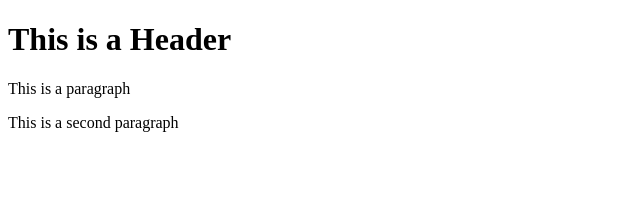
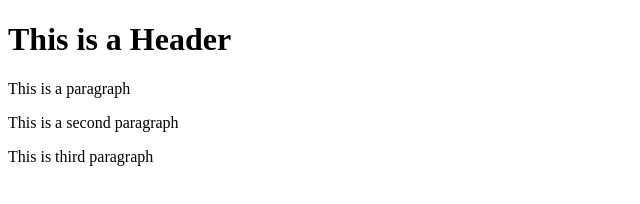
Before and after one commit to nareshmoorthy/git, a website: page index.html in a window 1280 px wide. Shown: the whole page, without its empty margins (0-640 px from the left). Drawn offline with Linux system fonts and the light colour scheme.

Commit message:
fourth commit

```diff
--- a/index.html
+++ b/index.html
@@ -6,5 +6,8 @@
         <h1>This is a Header</h1>
         <p>This is a paragraph</p>
         <p>This is a second paragraph</p>
+
+        <p>This is third paragraph</p>
+
     </body>
 </html>
```
Also changed, not shown: package.json (added, +25 -0 lines), 2 other files.
